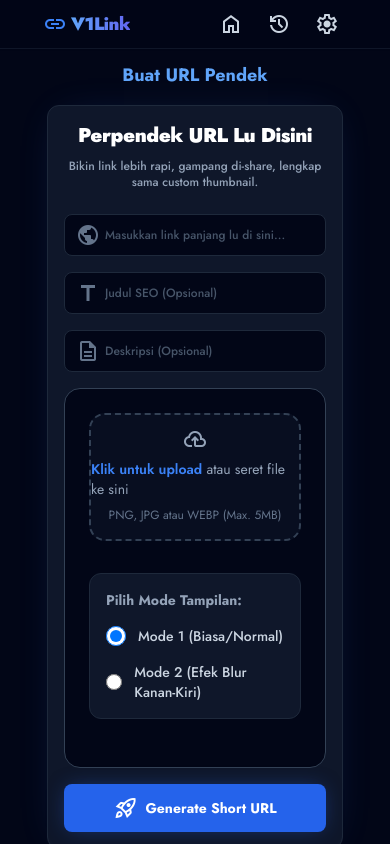
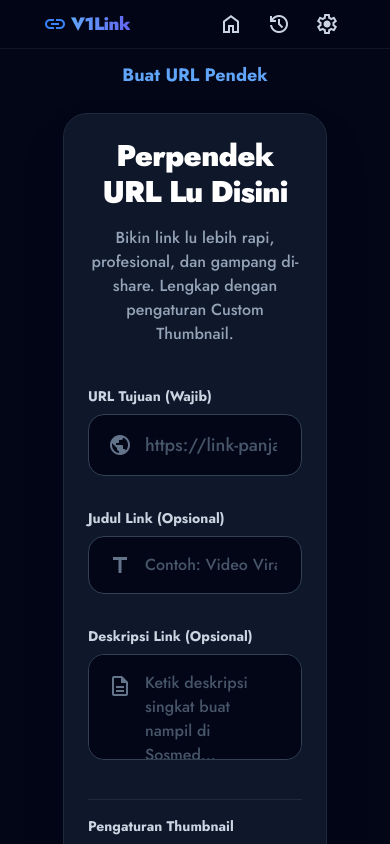
Before and after one commit to tamse94/v1link, a Next.js app: page / in a window 390 px wide. Shown: the top 844 px of the page. Built offline with nearby package versions, Linux system fonts and the light colour scheme; no server answers.

Commit message:
Update ShortenerForm.js

```diff
--- a/src/components/form/ShortenerForm.js
+++ b/src/components/form/ShortenerForm.js
@@ -17,13 +17,10 @@ export default function ShortenerForm() {
 
   const [loading, setLoading] = useState(false);
   const [toast, setToast] = useState(null);
-
-  // State baru buat nampilin hasil link setelah sukses
   const [shortUrlResult, setShortUrlResult] = useState('');
 
   const showNotif = (msg, type) => setToast({ message: msg, type });
 
-  // Fungsi Copy text
   const handleCopy = async () => {
     try {
       await navigator.clipboard.writeText(shortUrlResult);
@@ -46,7 +43,7 @@ export default function ShortenerForm() {
   const handleSubmit = async (e) => {
     e.preventDefault();
     setLoading(true);
-    setShortUrlResult(''); // reset result
+    setShortUrlResult('');
     try {
       const uploadedImgUrl = await uploadToCloudinary();
       const shortCode = generateShortCode();
@@ -60,7 +57,6 @@ export default function ShortenerForm() {
 
       if (error) throw error;
 
-      // Bikin full URL-nya buat ditampilin (asumsi domain vercel lu)
       const fullShortUrl = `${window.location.origin}/${shortCode}`;
       setShortUrlResult(fullShortUrl);
 
@@ -74,64 +70,83 @@ export default function ShortenerForm() {
   };
 
   return (
-    <div className="w-full max-w-xs sm:max-w-sm md:max-w-2xl lg:max-w-4xl xl:max-w-5xl mx-auto">
+    <div className="w-full max-w-4xl mx-auto mt-6 sm:mt-10 mb-20 px-4 sm:px-0">
 
-      <div className="bg-slate-900 border border-slate-800 rounded-xl sm:rounded-2xl md:rounded-3xl lg:rounded-[2rem] p-4 sm:p-6 md:p-8 lg:p-12 shadow-[0_0_40px_-15px_rgba(59,130,246,0.2)]">
+      {/* Container Utama - Lebar dan Lega */}
+      <div className="bg-slate-900 border border-slate-800 rounded-3xl p-6 sm:p-10 md:p-12 shadow-2xl">
 
-        <div className="text-center mb-6 sm:mb-8 md:mb-10 lg:mb-12">
-          <h2 className="text-xl sm:text-2xl md:text-3xl lg:text-4xl xl:text-5xl font-black text-white mb-2 sm:mb-3 md:mb-4 lg:mb-5 tracking-tight">Perpendek URL Lu Disini</h2>
-          <p className="text-xs sm:text-sm md:text-base lg:text-lg text-slate-400 font-medium">Bikin link lebih rapi, gampang di-share, lengkap sama custom thumbnail.</p>
+        <div className="text-center mb-10">
+          <h2 className="text-3xl sm:text-4xl md:text-5xl font-black text-white mb-4 tracking-tight">Perpendek URL Lu Disini</h2>
+          <p className="text-slate-400 font-medium text-base sm:text-lg max-w-2xl mx-auto">
+            Bikin link lu lebih rapi, profesional, dan gampang di-share. Lengkap dengan pengaturan Custom Thumbnail.
+          </p>
         </div>
 
-        <form onSubmit={handleSubmit} className="space-y-4 sm:space-y-6 md:space-y-8 lg:space-y-10">
+        <form onSubmit={handleSubmit} className="space-y-8">
 
-          {/* Input URL */}
+          {/* Input URL Tujuan */}
           <div className="relative group">
-            <span className="absolute left-3 sm:left-4 md:left-5 lg:left-6 top-1/2 -translate-y-1/2 material-symbols-outlined text-slate-500 group-focus-within:text-blue-500 transition-colors text-lg sm:text-xl md:text-2xl lg:text-3xl">public</span>
-            <input type="url" required value={url} onChange={e => setUrl(e.target.value)}
-              className="w-full bg-slate-950 border border-slate-800 rounded-lg sm:rounded-xl md:rounded-2xl lg:rounded-3xl py-3 sm:py-4 md:py-5 lg:py-6 pl-10 sm:pl-12 md:pl-14 lg:pl-16 pr-3 sm:pr-4 md:pr-5 lg:pr-6 text-xs sm:text-sm md:text-base lg:text-lg text-white font-medium focus:border-blue-500 focus:ring-1 focus:ring-blue-500 outline-none transition-all placeholder:text-slate-600"
-              placeholder="Masukkan link panjang lu di sini..." />
-          </div>
-
-          {/* Input SEO */}
-          <div className="flex flex-col sm:flex-row gap-4 sm:gap-6 md:gap-8 lg:gap-10">
-            <div className="w-full sm:w-1/2 relative group">
-              <span className="absolute left-3 sm:left-4 md:left-5 lg:left-6 top-1/2 -translate-y-1/2 material-symbols-outlined text-slate-500 group-focus-within:text-blue-500 transition-colors text-lg sm:text-xl md:text-2xl lg:text-3xl">title</span>
-              <input type="text" value={title} onChange={e => setTitle(e.target.value)}
-                className="w-full bg-slate-950 border border-slate-800 rounded-lg sm:rounded-xl md:rounded-2xl lg:rounded-3xl py-3 sm:py-4 md:py-5 lg:py-6 pl-10 sm:pl-12 md:pl-14 lg:pl-16 pr-3 sm:pr-4 md:pr-5 lg:pr-6 text-xs sm:text-sm md:text-base lg:text-lg text-white font-medium focus:border-blue-500 outline-none transition-all placeholder:text-slate-600"
-                placeholder="Judul SEO (Opsional)" />
-            </div>
-            <div className="w-full sm:w-1/2 relative group">
-              <span className="absolute left-3 sm:left-4 md:left-5 lg:left-6 top-1/2 -translate-y-1/2 material-symbols-outlined text-slate-500 group-focus-within:text-blue-500 transition-colors text-lg sm:text-xl md:text-2xl lg:text-3xl">description</span>
-              <input type="text" value={desc} onChange={e => setDesc(e.target.value)}
-                className="w-full bg-slate-950 border border-slate-800 rounded-lg sm:rounded-xl md:rounded-2xl lg:rounded-3xl py-3 sm:py-4 md:py-5 lg:py-6 pl-10 sm:pl-12 md:pl-14 lg:pl-16 pr-3 sm:pr-4 md:pr-5 lg:pr-6 text-xs sm:text-sm md:text-base lg:text-lg text-white font-medium focus:border-blue-500 outline-none transition-all placeholder:text-slate-600"
-                placeholder="Deskripsi (Opsional)" />
+            <label className="block text-sm font-bold text-slate-300 mb-2">URL Tujuan (Wajib)</label>
+            <div className="relative">
+              <span className="absolute left-5 top-1/2 -translate-y-1/2 material-symbols-outlined text-slate-500 group-focus-within:text-blue-500 transition-colors text-2xl">public</span>
+              <input type="url" required value={url} onChange={e => setUrl(e.target.value)}
+                className="w-full bg-slate-950 border border-slate-700 rounded-2xl py-4 pl-14 pr-6 text-lg text-white font-medium focus:border-blue-500 focus:ring-2 focus:ring-blue-500/20 outline-none transition-all placeholder:text-slate-600"
+                placeholder="https://link-panjang-banget.com/..." />
             </div>
           </div>
 
-          <ImageUploader file={file} setFile={setFile} previewUrl={previewUrl} setPreviewUrl={setPreviewUrl} mode={mode} setMode={setMode} isBlur={isBlur} setIsBlur={setIsBlur} showPlay={showPlay} setShowPlay={setShowPlay} />
+          <div className="grid grid-cols-1 md:grid-cols-2 gap-8">
+            {/* Input Judul SEO */}
+            <div className="relative group">
+              <label className="block text-sm font-bold text-slate-300 mb-2">Judul Link (Opsional)</label>
+              <div className="relative">
+                <span className="absolute left-5 top-1/2 -translate-y-1/2 material-symbols-outlined text-slate-500 group-focus-within:text-blue-500 transition-colors text-2xl">title</span>
+                <input type="text" value={title} onChange={e => setTitle(e.target.value)}
+                  className="w-full bg-slate-950 border border-slate-700 rounded-2xl py-4 pl-14 pr-6 text-base text-white font-medium focus:border-blue-500 focus:ring-2 focus:ring-blue-500/20 outline-none transition-all placeholder:text-slate-600"
+                  placeholder="Contoh: Video Viral 2026" />
+              </div>
+            </div>
 
-          <button type="submit" disabled={loading} className="w-full relative overflow-hidden group bg-blue-600 hover:bg-blue-500 text-white font-bold text-sm sm:text-base md:text-lg lg:text-xl xl:text-2xl py-3 sm:py-4 md:py-5 lg:py-6 xl:py-7 rounded-lg sm:rounded-xl md:rounded-2xl lg:rounded-3xl transition-all duration-300 disabled:opacity-50 disabled:cursor-not-allowed shadow-[0_0_20px_-5px_rgba(37,99,235,0.5)] hover:shadow-[0_0_25px_-5px_rgba(59,130,246,0.6)]">
-            <span className="flex justify-center items-center gap-2 sm:gap-3 md:gap-4 relative z-10">
+            {/* Input Deskripsi - Berubah jadi TEXTAREA biar lega */}
+            <div className="relative group">
+              <label className="block text-sm font-bold text-slate-300 mb-2">Deskripsi Link (Opsional)</label>
+              <div className="relative">
+                <span className="absolute left-5 top-5 material-symbols-outlined text-slate-500 group-focus-within:text-blue-500 transition-colors text-2xl">description</span>
+                <textarea value={desc} onChange={e => setDesc(e.target.value)} rows="3"
+                  className="w-full bg-slate-950 border border-slate-700 rounded-2xl py-4 pl-14 pr-6 text-base text-white font-medium focus:border-blue-500 focus:ring-2 focus:ring-blue-500/20 outline-none transition-all placeholder:text-slate-600 resize-none"
+                  placeholder="Ketik deskripsi singkat buat nampil di Sosmed..."></textarea>
+              </div>
+            </div>
+          </div>
+
+          {/* Area Upload Thumbnail */}
+          <div className="pt-4 border-t border-slate-800">
+            <label className="block text-sm font-bold text-slate-300 mb-4">Pengaturan Thumbnail</label>
+            <ImageUploader file={file} setFile={setFile} previewUrl={previewUrl} setPreviewUrl={setPreviewUrl} mode={mode} setMode={setMode} isBlur={isBlur} setIsBlur={setIsBlur} showPlay={showPlay} setShowPlay={setShowPlay} />
+          </div>
+
+          {/* Tombol Submit Besar */}
+          <button type="submit" disabled={loading} className="w-full relative overflow-hidden bg-blue-600 hover:bg-blue-500 text-white font-black text-xl py-5 rounded-2xl transition-all duration-300 disabled:opacity-50 disabled:cursor-not-allowed mt-4">
+            <span className="flex justify-center items-center gap-3 relative z-10">
               {loading ? (
-                <><span className="material-symbols-outlined animate-spin text-lg sm:text-xl md:text-2xl lg:text-3xl">progress_activity</span> Memproses...</>
+                <><span className="material-symbols-outlined animate-spin text-3xl">progress_activity</span> Sedang Memproses...</>
               ) : (
-                <><span className="material-symbols-outlined text-lg sm:text-xl md:text-2xl lg:text-3xl">rocket_launch</span> Generate Short URL</>
+                <><span className="material-symbols-outlined text-3xl">rocket_launch</span> Bikin Link Sekarang</>
               )}
             </span>
           </button>
         </form>
 
-        {/* AREA HASIL (Muncul pas sukses aja) */}
+        {/* AREA HASIL - Desain Elegan */}
         {shortUrlResult && (
-          <div className="mt-6 sm:mt-8 md:mt-10 lg:mt-12 p-1 sm:p-1.5 md:p-2 lg:p-3 bg-gradient-to-r from-blue-500 to-indigo-600 rounded-lg sm:rounded-xl md:rounded-2xl lg:rounded-3xl animate-[fadeIn_0.5s_ease-out]">
-            <div className="bg-slate-950 rounded-md sm:rounded-lg md:rounded-xl lg:rounded-2xl p-4 sm:p-5 md:p-6 lg:p-8 flex flex-col sm:flex-row items-center justify-between gap-3 sm:gap-4 md:gap-5 lg:gap-6">
-              <div className="flex flex-col flex-grow w-full text-center sm:text-left overflow-hidden">
-                <span className="text-[10px] sm:text-xs md:text-sm lg:text-base text-slate-400 font-medium mb-1 sm:mb-2 uppercase tracking-wider">Link Berhasil Dibuat!</span>
-                <span className="text-sm sm:text-base md:text-lg lg:text-xl xl:text-2xl text-white font-bold truncate select-all">{shortUrlResult}</span>
+          <div className="mt-10 p-1 bg-gradient-to-r from-blue-500 via-indigo-500 to-purple-600 rounded-3xl animate-[fadeIn_0.5s_ease-out]">
+            <div className="bg-slate-950 rounded-[22px] p-6 sm:p-8 flex flex-col md:flex-row items-center justify-between gap-6">
+              <div className="flex flex-col text-center md:text-left w-full overflow-hidden">
+                <span className="text-sm text-slate-400 font-bold uppercase tracking-widest mb-2">Link Sukses Dibuat!</span>
+                <span className="text-xl sm:text-2xl md:text-3xl text-white font-black truncate select-all">{shortUrlResult}</span>
               </div>
-              <button onClick={handleCopy} className="w-full sm:w-auto flex-shrink-0 flex items-center justify-center gap-1 sm:gap-2 bg-slate-800 hover:bg-slate-700 text-blue-400 hover:text-blue-300 font-bold py-2 sm:py-3 md:py-4 lg:py-5 px-4 sm:px-6 md:px-8 lg:px-10 rounded-md sm:rounded-lg md:rounded-xl lg:rounded-2xl transition-all border border-slate-700 hover:border-slate-600 text-xs sm:text-sm md:text-base lg:text-lg xl:text-xl">
-                <span className="material-symbols-outlined text-sm sm:text-base md:text-lg lg:text-xl xl:text-2xl">content_copy</span>
+              <button onClick={handleCopy} className="w-full md:w-auto flex-shrink-0 flex items-center justify-center gap-2 bg-blue-600 hover:bg-blue-500 text-white font-bold py-4 px-8 rounded-xl transition-all shadow-lg">
+                <span className="material-symbols-outlined text-2xl">content_copy</span>
                 Salin Link
               </button>
             </div>
```
